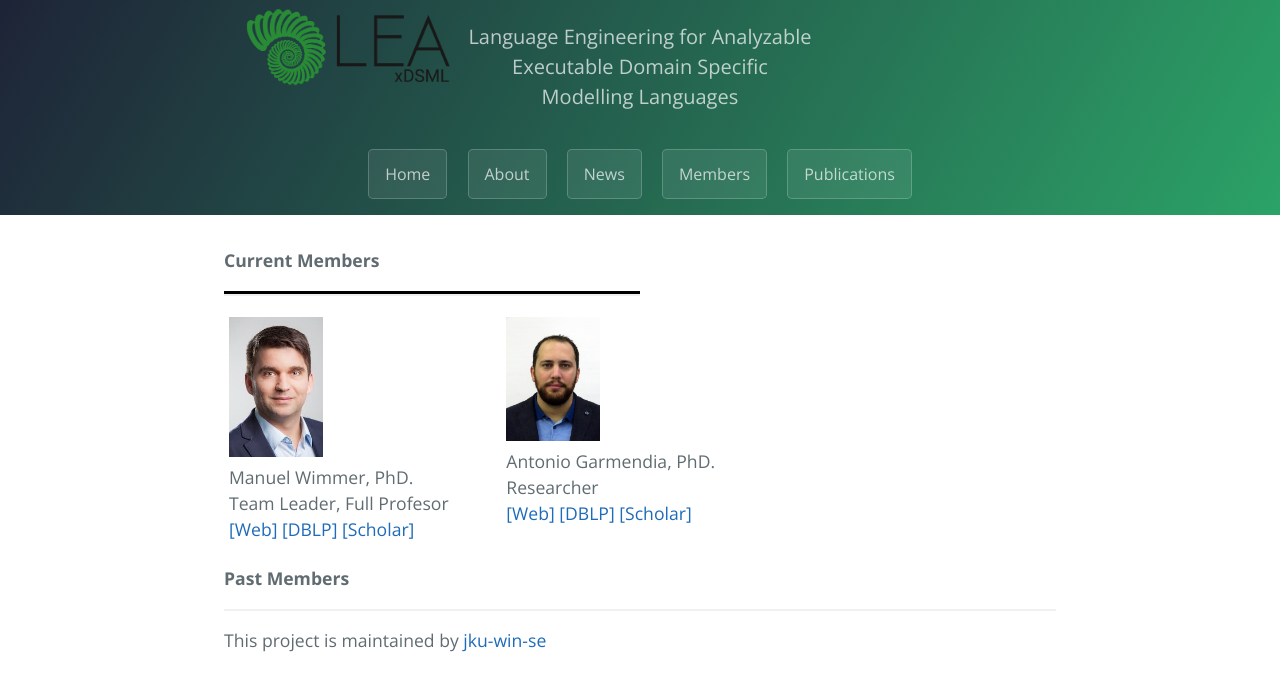
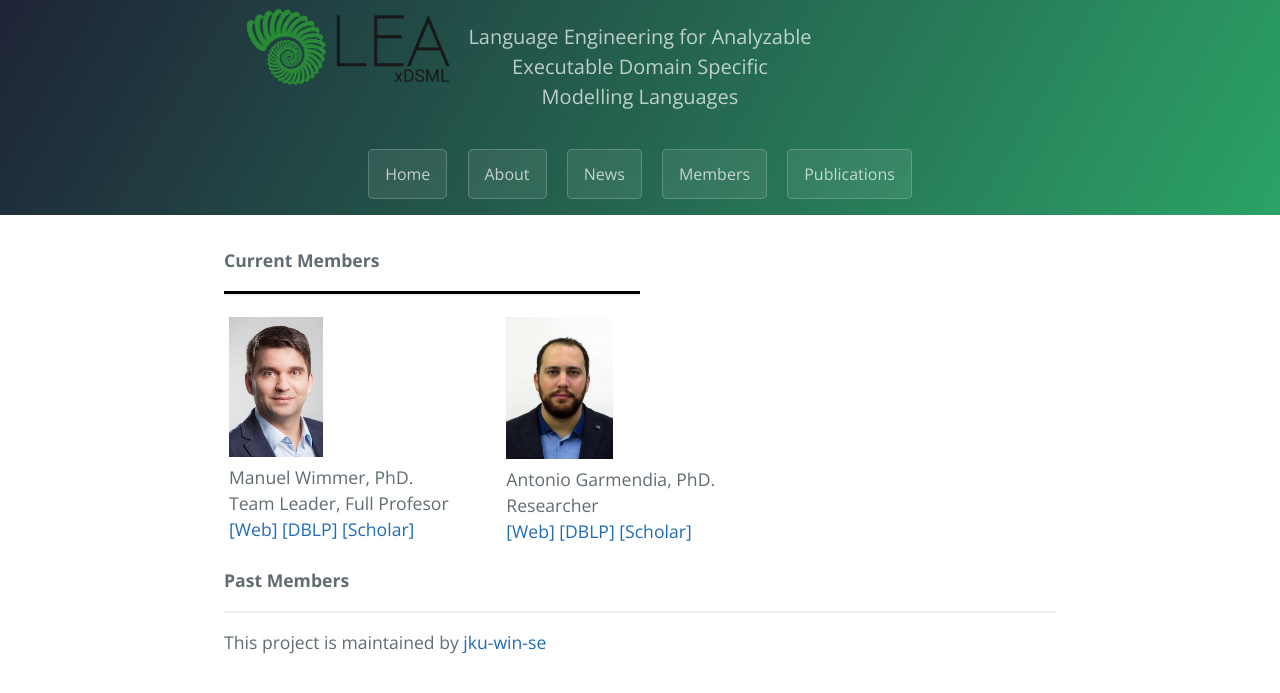
Before and after one commit to jku-win-se/Lea-xDSML, a Jekyll site: the page built from pages/members/index.md, in a window 1280 px wide. Shown: the top 693 px of the page. Built offline with Jekyll 4.4.1, drawn with Linux system fonts in a browser that asks for light colours.

Commit message:
cosmetics

```diff
--- a/assets/css/custom.css
+++ b/assets/css/custom.css
@@ -35,8 +35,12 @@ hr.solid {
  }
 
  #manuel-photo{
-    width: 35%;
+  width: 35%;
  }
+
+ #antonio-photo{
+  width: 40%;
+}
 
  /*.main-content p {
   margin-bottom: 1em; }*/
--- a/pages/members/index.md
+++ b/pages/members/index.md
@@ -17,7 +17,7 @@ layout: index
         </p>
     </div>
     <div class="column">
-        <img src="{{site.github.url}}/assets/img/antonio-photo.jpg" id="manuel-photo"/>
+        <img src="{{site.github.url}}/assets/img/antonio-photo.jpg" id="antonio-photo"/>
         <p class="nomargin">Antonio Garmendia, PhD.</p>
         <p class="nomargin">Researcher</p>
         <p class="nomargin">
```
